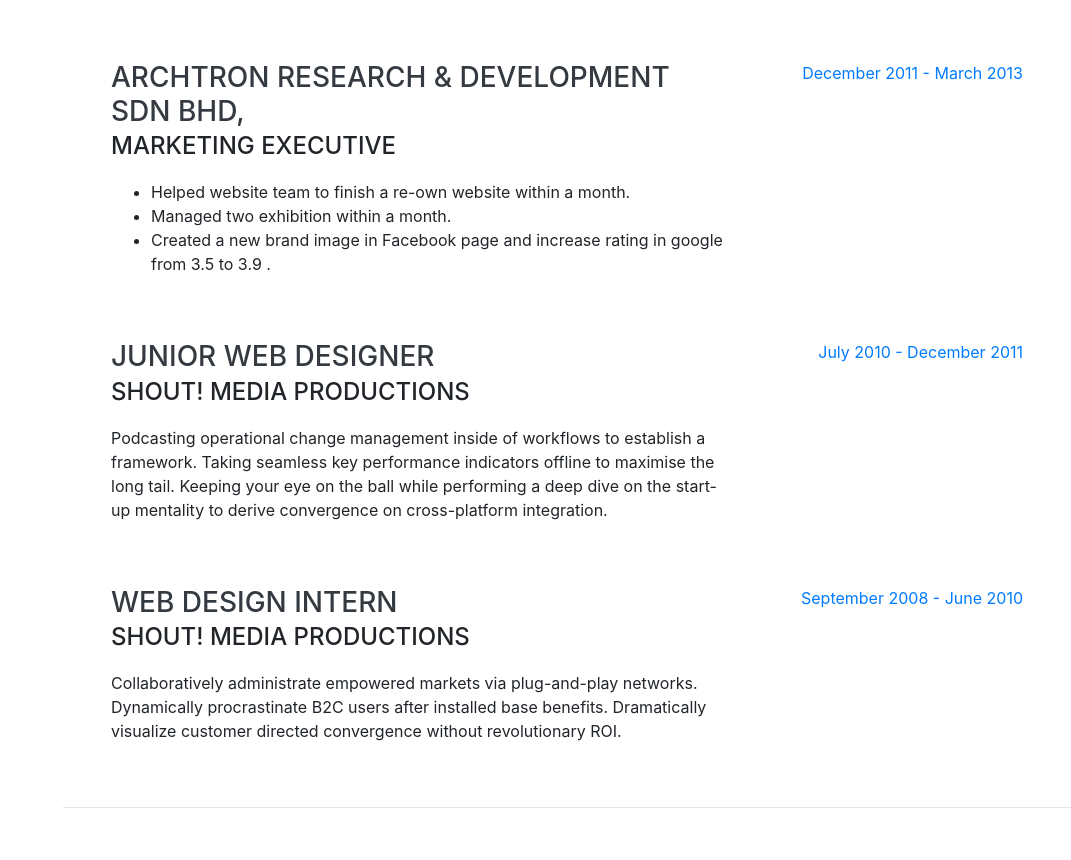
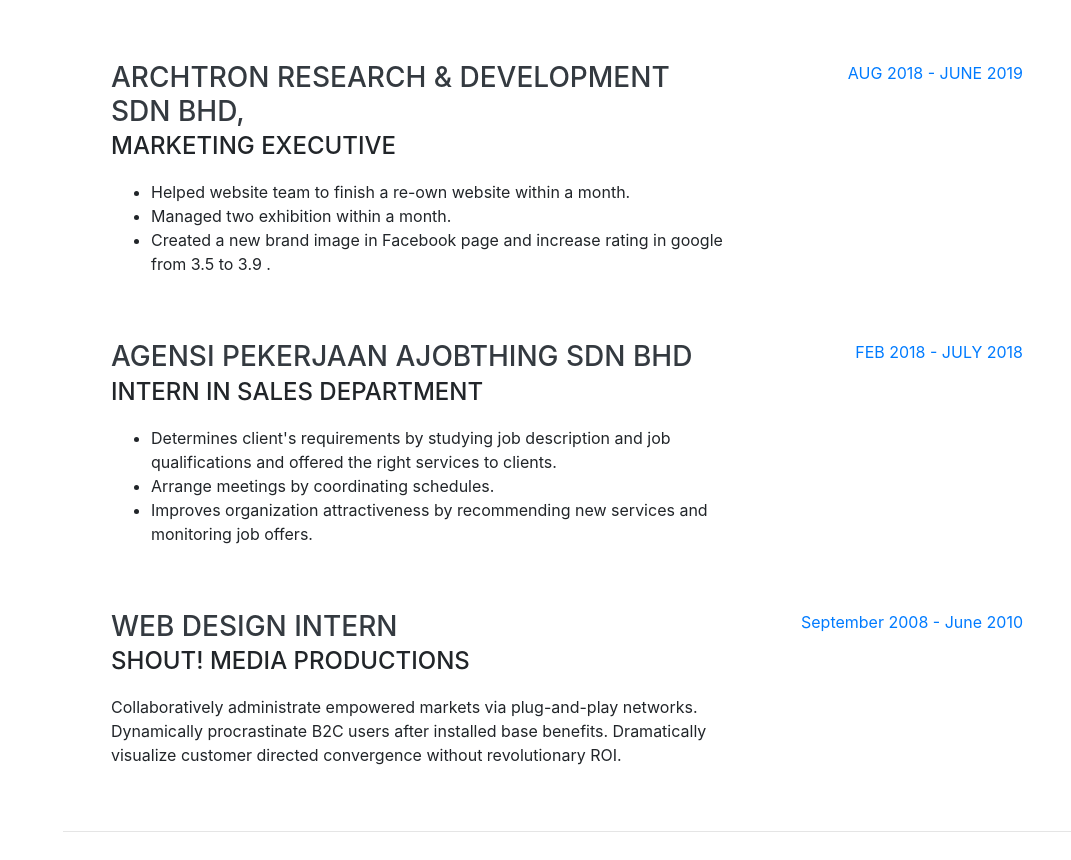
Before and after one commit to smuzzameer/smuzzameer12.github.io, a website with bundled scripts: page index.html in a window 1280 px wide. Shown: the part 1204-2064 px from the top of the page, without its empty margins (209-1280 px from the left). Built offline with nearby package versions, Linux system fonts and the light colour scheme; a web font is replaced by a local one.

Commit message:
Update index.html

```diff
--- a/index.html
+++ b/index.html
@@ -145,20 +145,32 @@
             </p>
           </div>
           <div class="resume-date text-md-right">
-            <span class="text-primary">December 2011 - March 2013</span>
+            <span class="text-primary">AUG 2018 - JUNE 2019</span>
           </div>
         </div>
 
         <div class="resume-item d-flex flex-column flex-md-row justify-content-between mb-5">
           <div class="resume-content">
-            <h3 class="mb-0">Junior Web Designer</h3>
-            <div class="subheading mb-3">Shout! Media Productions</div>
-            <p>Podcasting operational change management inside of workflows to establish a framework. Taking seamless
-              key performance indicators offline to maximise the long tail. Keeping your eye on the ball while
-              performing a deep dive on the start-up mentality to derive convergence on cross-platform integration.</p>
+            <h3 class="mb-0">Agensi Pekerjaan Ajobthing Sdn Bhd</h3>
+            <div class="subheading mb-3">Intern in Sales Department</div>
+            <p>
+              <ul>
+                <li>Determines client's requirements by studying job
+                  description and job qualifications and offered the
+                  right services to clients.
+                </li>
+                <li>Arrange meetings by coordinating schedules.
+                </li>
+                <li>Improves organization attractiveness by
+                  recommending new services and monitoring job
+                  offers.
+                </li>
+
+              </ul>
+          </p>
           </div>
           <div class="resume-date text-md-right">
-            <span class="text-primary">July 2010 - December 2011</span>
+            <span class="text-primary">FEB 2018 - JULY 2018</span>
           </div>
         </div>
 
```
